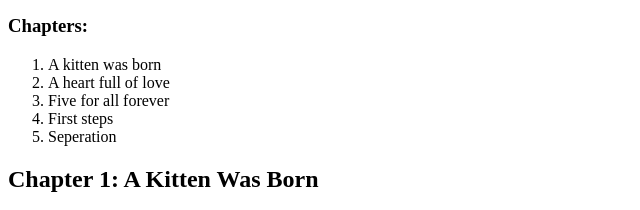
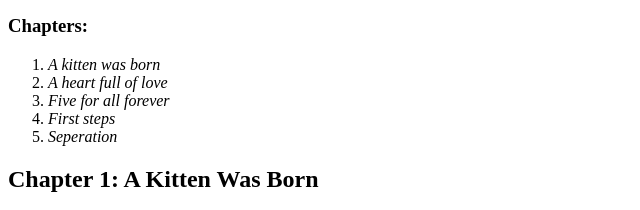
Before and after one commit to Carson-Haskell/my-first-webpage, a plain HTML site: page pet-website.html in a window 1280 px wide. Shown: the part 142-352 px from the top of the page, 0-640 px from the left. Drawn offline with Linux system fonts and the light colour scheme.

```diff
--- a/pet-website.html
+++ b/pet-website.html
@@ -10,11 +10,11 @@
 
     <h3>Chapters:</h3>
     <ol>
-      <li>A kitten was born</li>
-      <li>A heart full of love</li>
-      <li>Five for all forever</li>
-      <li>First steps</li>
-      <li>Seperation</li>
+      <li><em>A kitten was born</em></li>
+      <li><em>A heart full of love</em></li>
+      <li><em>Five for all forever</em></li>
+      <li><em>First steps</em></li>
+      <li><em>Seperation</em></li>
     </ol>
 
     <h2>Chapter 1: A Kitten Was Born</h2>
```
Also changed, not shown: my-first-webpage.html (+3 -2 lines).
